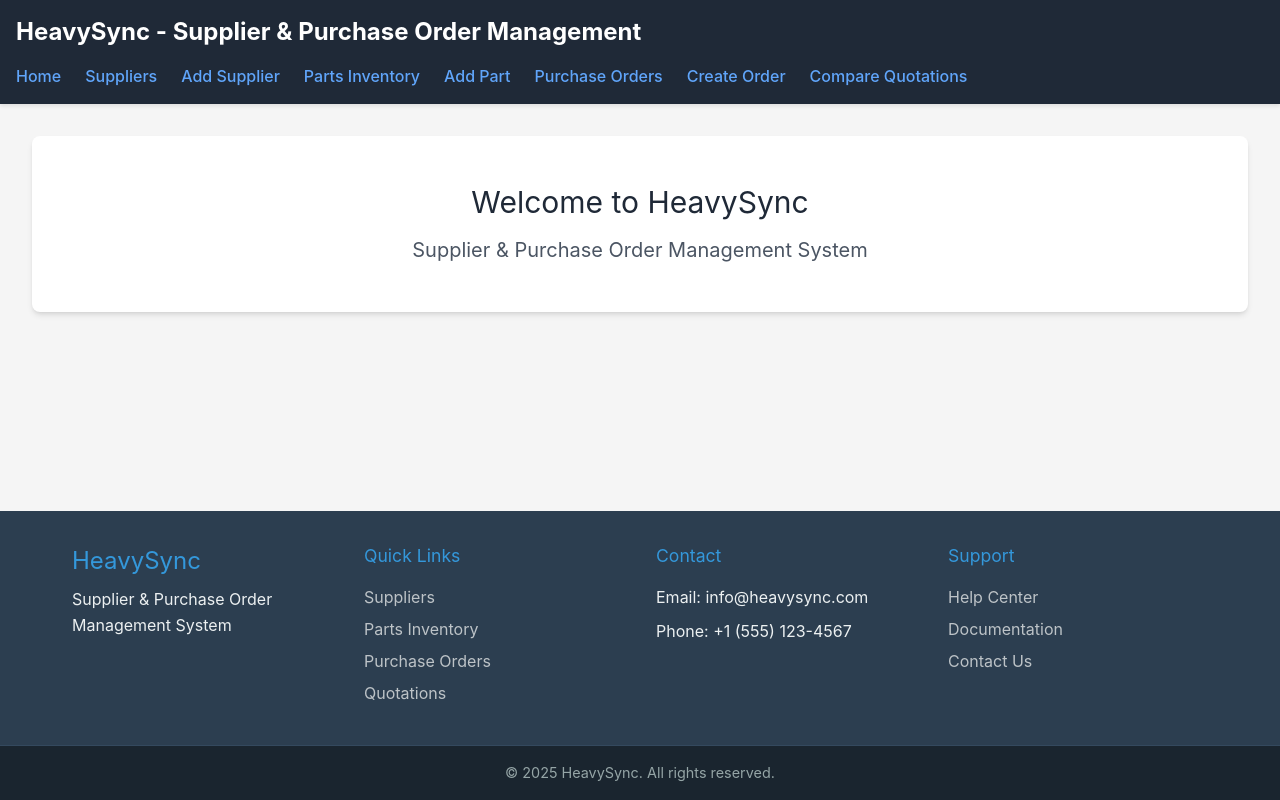
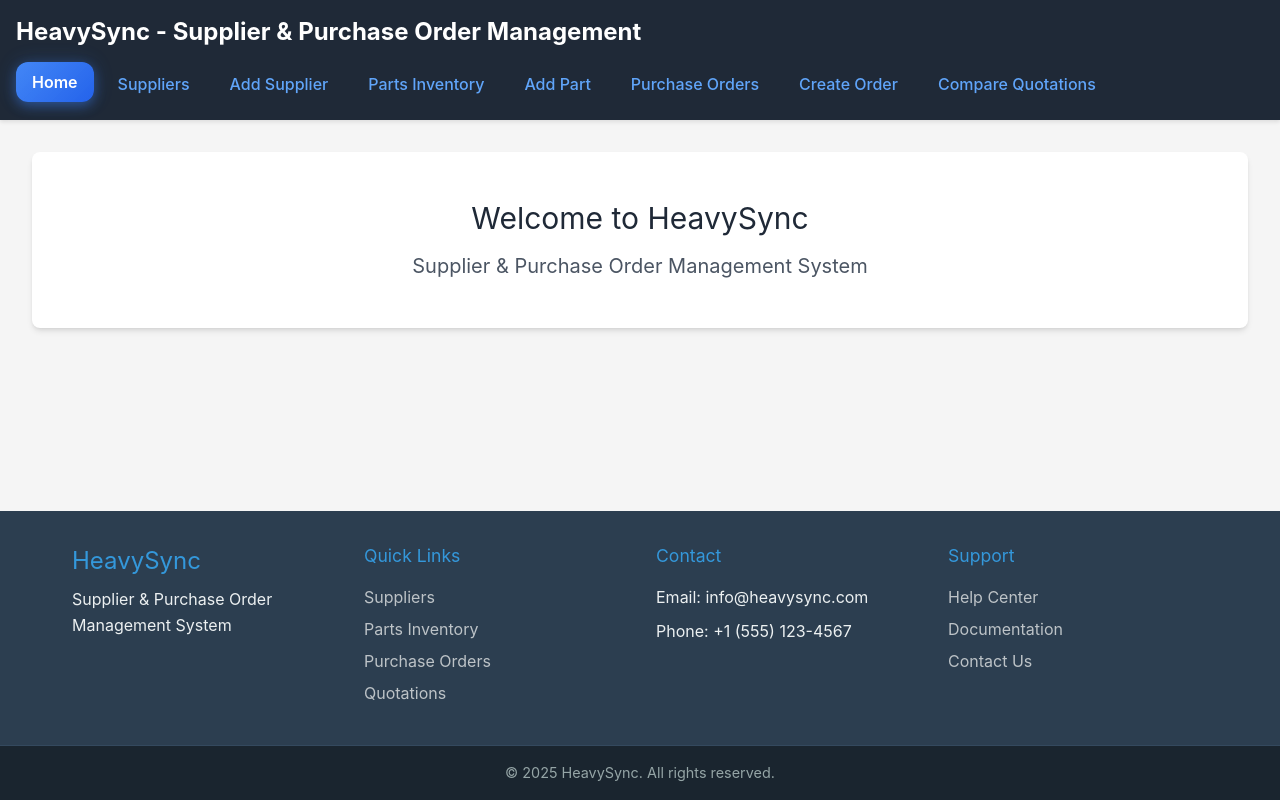
Before and after one commit to Hasintha01/HeavySync, a React (Create React App) app in the folder frontend/: page / in a window 1280 px wide. Built offline with nearby package versions, Linux system fonts and the light colour scheme; the HTML template or start-up script is replaced by a standard one.

Commit message:
feat: enhance Header component

```diff
--- a/frontend/src/components/Header.css
+++ b/frontend/src/components/Header.css
@@ -4,6 +4,9 @@
   color: white;
   padding: 1rem;
   box-shadow: 0 2px 4px rgba(0, 0, 0, 0.1);
+  position: sticky;
+  top: 0;
+  z-index: 1000;
 }
 
 .App-header h1 {
@@ -17,7 +20,7 @@
   padding: 0;
   margin: 0;
   display: flex;
-  gap: 1.5rem;
+  gap: 0.5rem;
   flex-wrap: wrap;
 }
 
@@ -29,11 +32,65 @@
   color: #60a5fa;
   text-decoration: none;
   font-weight: 500;
-  transition: color 0.3s ease;
+  padding: 0.5rem 1rem;
+  border-radius: 12px;
+  display: block;
+  transition: all 0.3s cubic-bezier(0.4, 0, 0.2, 1);
+  position: relative;
+  overflow: hidden;
+  background: transparent;
 }
 
+/* Smooth iOS-style hover effect */
 .nav-menu a:hover {
   color: #93c5fd;
+  background: rgba(96, 165, 250, 0.1);
+  transform: translateY(-1px);
+}
+
+/* Active tab - iOS style with smooth gradient and glow */
+.nav-menu a.active {
+  color: white;
+  background: linear-gradient(135deg, #3b82f6 0%, #2563eb 100%);
+  box-shadow: 0 4px 12px rgba(59, 130, 246, 0.4),
+              0 0 20px rgba(59, 130, 246, 0.2);
+  transform: translateY(-2px);
+  font-weight: 600;
+}
+
+/* Smooth pulsing animation for active tab */
+.nav-menu a.active::before {
+  content: '';
+  position: absolute;
+  top: 0;
+  left: 0;
+  right: 0;
+  bottom: 0;
+  background: linear-gradient(135deg, rgba(255, 255, 255, 0.2) 0%, rgba(255, 255, 255, 0) 100%);
+  border-radius: 12px;
+  opacity: 0;
+  animation: shimmer 2s infinite;
+}
+
+@keyframes shimmer {
+  0%, 100% {
+    opacity: 0;
+  }
+  50% {
+    opacity: 1;
+  }
+}
+
+/* Active tab pressed state */
+.nav-menu a.active:active {
+  transform: translateY(0);
+  box-shadow: 0 2px 8px rgba(59, 130, 246, 0.3),
+              0 0 15px rgba(59, 130, 246, 0.15);
+}
+
+/* iOS-style tap feedback */
+.nav-menu a:active {
+  transform: scale(0.95);
 }
 
 /* Responsive design */
@@ -43,10 +100,11 @@
   }
 
   .nav-menu {
-    gap: 1rem;
+    gap: 0.25rem;
   }
 
   .nav-menu a {
-    font-size: 0.9rem;
+    font-size: 0.875rem;
+    padding: 0.4rem 0.75rem;
   }
 }
--- a/frontend/src/components/Header.jsx
+++ b/frontend/src/components/Header.jsx
@@ -1,5 +1,5 @@
 import React from 'react';
-import { Link } from 'react-router-dom';
+import { NavLink } from 'react-router-dom';
 import './Header.css';
 
 const Header = () => {
@@ -8,14 +8,14 @@ const Header = () => {
       <nav>
         <h1>HeavySync - Supplier & Purchase Order Management</h1>
         <ul className="nav-menu">
-          <li><Link to="/">Home</Link></li>
-          <li><Link to="/suppliers">Suppliers</Link></li>
-          <li><Link to="/suppliers/new">Add Supplier</Link></li>
-          <li><Link to="/parts">Parts Inventory</Link></li>
-          <li><Link to="/parts/new">Add Part</Link></li>
-          <li><Link to="/purchase-orders">Purchase Orders</Link></li>
-          <li><Link to="/purchase-orders/new">Create Order</Link></li>
-          <li><Link to="/quotations">Compare Quotations</Link></li>
+          <li><NavLink to="/" end>Home</NavLink></li>
+          <li><NavLink to="/suppliers" end>Suppliers</NavLink></li>
+          <li><NavLink to="/suppliers/new">Add Supplier</NavLink></li>
+          <li><NavLink to="/parts" end>Parts Inventory</NavLink></li>
+          <li><NavLink to="/parts/new">Add Part</NavLink></li>
+          <li><NavLink to="/purchase-orders" end>Purchase Orders</NavLink></li>
+          <li><NavLink to="/purchase-orders/new">Create Order</NavLink></li>
+          <li><NavLink to="/quotations">Compare Quotations</NavLink></li>
         </ul>
       </nav>
     </header>
```
